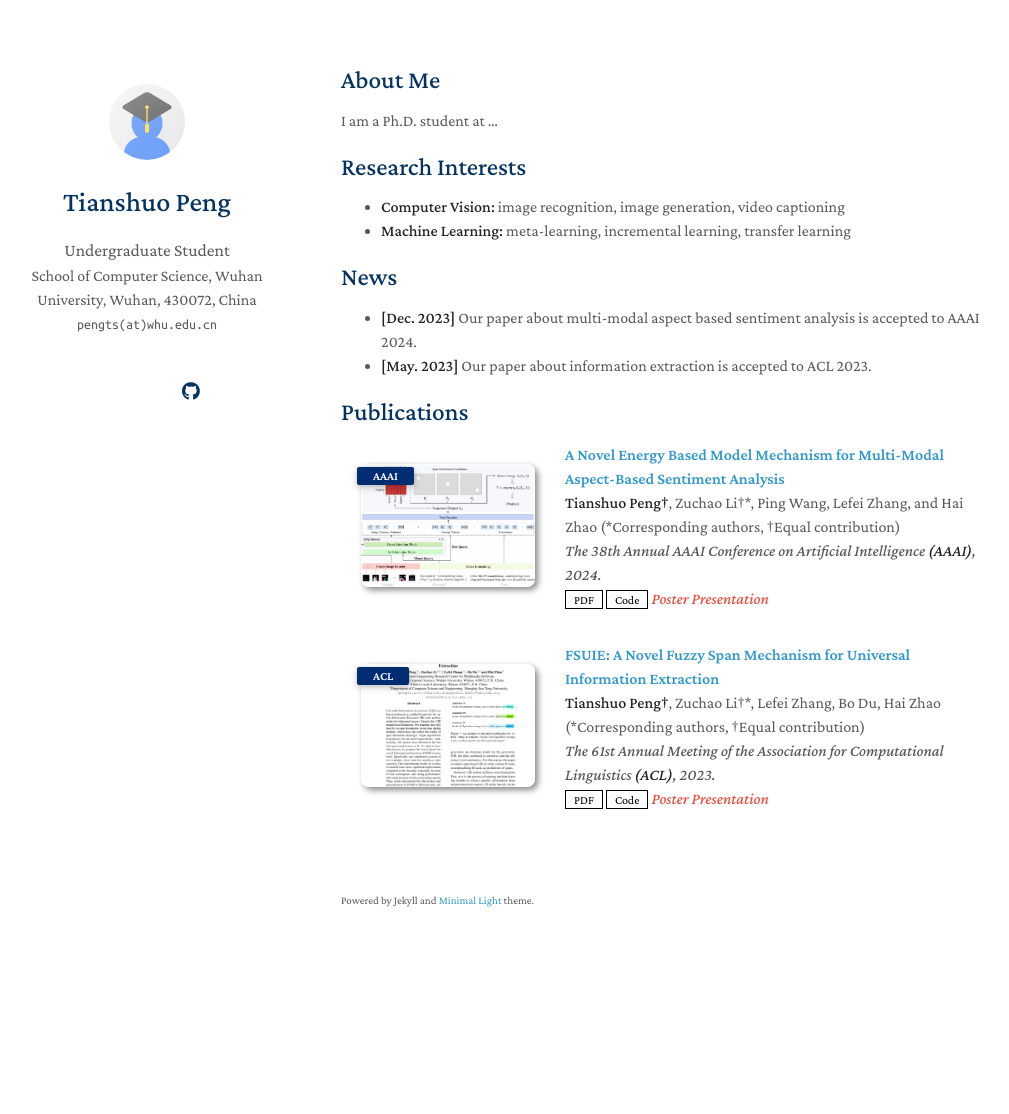
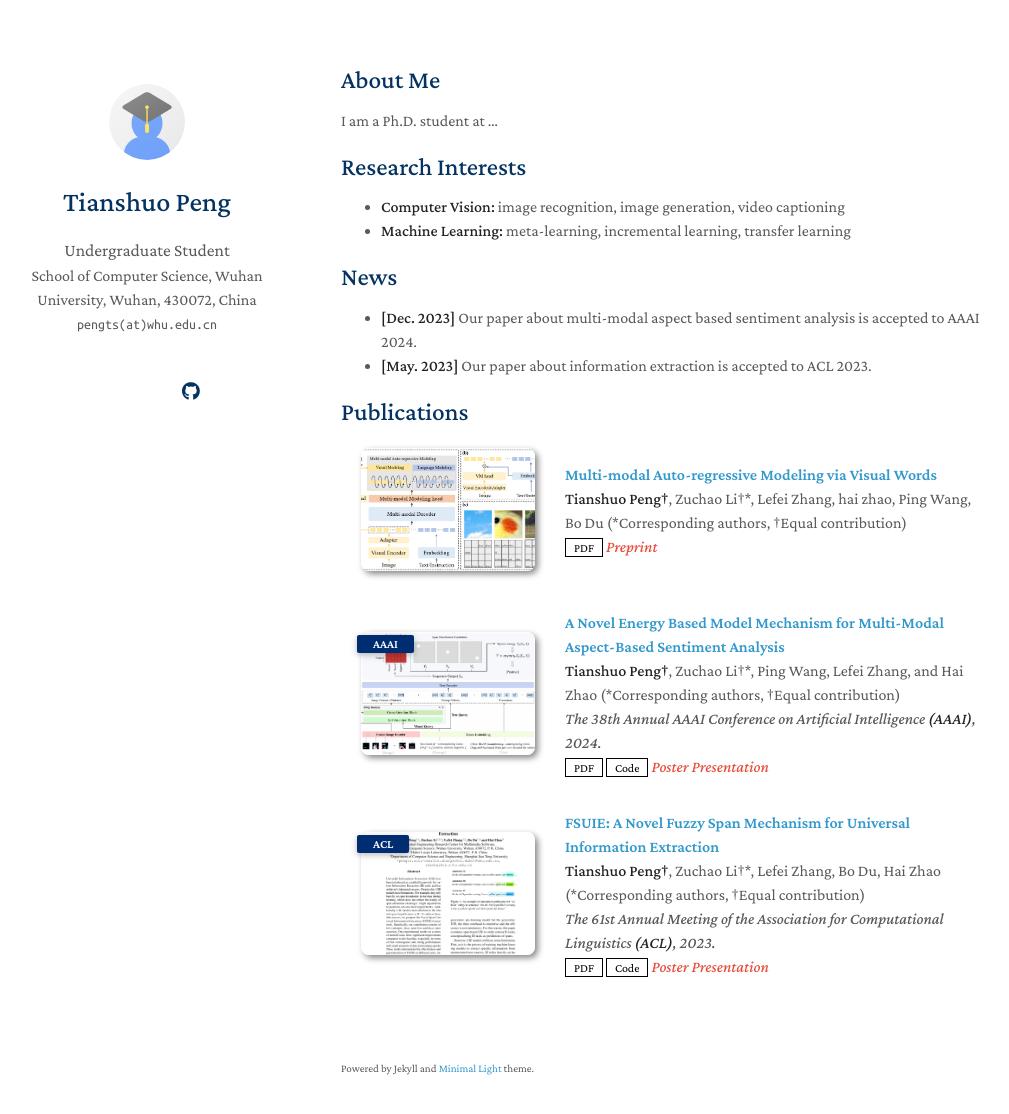
Before and after one commit to pengts/pengts.github.io, a Jekyll site: the page built from index.md, in a window 1280 px wide and 1149 px high. Shown: the top 1114 px of the window, without its empty margins (129-1138 px from the left). Built offline with Jekyll 4.4.1, drawn with Linux system fonts in a browser that asks for light colours; nearby versions of some CDN libraries; a style sheet for code colours, icons or effects is not loaded; our own code applies the rules of GitHub Pages for plain Markdown files; part of the change alters nothing that is shown.

Commit message:
Update publications.yml

```diff
--- a/_data/publications.yml
+++ b/_data/publications.yml
@@ -1,13 +1,13 @@
 main:
-  # - title: Multi-modal Auto-regressive Modeling via Visual Words
-  #   authors: <strong>Tianshuo Peng†</strong>, Zuchao Li†*, Lefei Zhang, hai zhao, Ping Wang, Bo Du (*Corresponding authors, †Equal contribution)
-  #   # conference_short: AAAI
-  #   # conference: The 38th Annual AAAI Conference on Artificial Intelligence <strong>(AAAI)</strong>, 2024.
-  #   pdf: https://openreview.net/pdf?id=No1aYanRsX3
-  #   # code: https://github.com/pengts/DQPSA
-  #   # bibtex: https://bib.yliu.me/MICCAI23.txt
-  #   image: ./assets/img/ACL-2024.png
-  #   notes: Preprint
+  - title: Multi-modal Auto-regressive Modeling via Visual Words
+    authors: <strong>Tianshuo Peng†</strong>, Zuchao Li†*, Lefei Zhang, hai zhao, Ping Wang, Bo Du (*Corresponding authors, †Equal contribution)
+    # conference_short: AAAI
+    # conference: The 38th Annual AAAI Conference on Artificial Intelligence <strong>(AAAI)</strong>, 2024.
+    pdf: https://openreview.net/pdf?id=No1aYanRsX3
+    # code: https://github.com/pengts/DQPSA
+    # bibtex: https://bib.yliu.me/MICCAI23.txt
+    image: ./assets/img/ACL-2024.png
+    notes: Preprint
 
   - title: A Novel Energy Based Model Mechanism for Multi-Modal Aspect-Based Sentiment Analysis
     authors: <strong>Tianshuo Peng†</strong>, Zuchao Li†*, Ping Wang, Lefei Zhang, and Hai Zhao (*Corresponding authors, †Equal contribution)
@@ -28,23 +28,3 @@ main:
     # bibtex: https://bib.yliu.me/MICCAI23.txt
     image: ./assets/img/ACL-2023.png
     notes: Poster Presentation
-
-# main:
-#   - title: "FSUIE: A Novel Fuzzy Span Mechanism for Universal Information Extraction"
-#     authors: <strong>Tianshuo Peng†</strong>, Zuchao Li†*, Lefei Zhang, Bo Du, Hai Zhao (*Corresponding authors, †Equal contribution)
-#     conference_short: ACL
-#     conference: The 61st Annual Meeting of the Association for Computational Linguistics <strong>(ACL)</strong>, 2023.
-#     pdf: https://aclanthology.org/2023.acl-long.902.pdf
-#     code: https://github.com/pengts/FSUIE
-#     # bibtex: https://bib.yliu.me/MICCAI23.txt
-#     image: ./assets/img/ACL-2023.png
-#     notes: Poster Presentation
-
-
-#   - title: A Novel Energy Based Model Mechanism for Multi-Modal Aspect-Based Sentiment Analysis
-#     authors: <strong>Tianshuo Peng†</strong>, Zuchao Li†*, Ping Wang, Lefei Zhang, and Hai Zhao (*Corresponding authors, †Equal contribution)
-#     pdf: https://arxiv.org/pdf/2312.08084.pdf
-#     code: https://github.com/pengts/DQPSA
-#     # bibtex: https://bib.yliu.me/MICCAI23.txt
-#     image: ./assets/img/AAAI-2024.png
-#     notes: Poster Presentation
```
